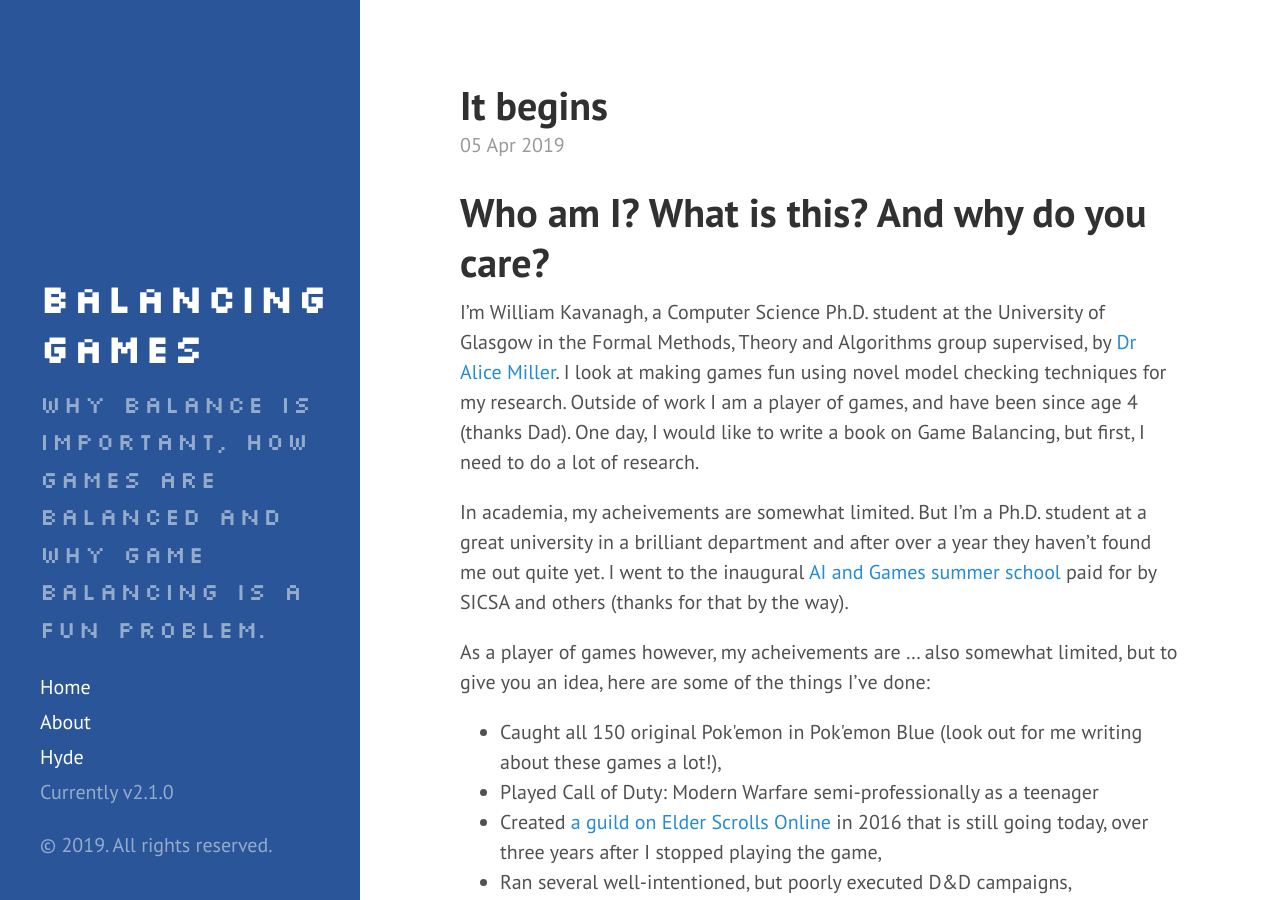
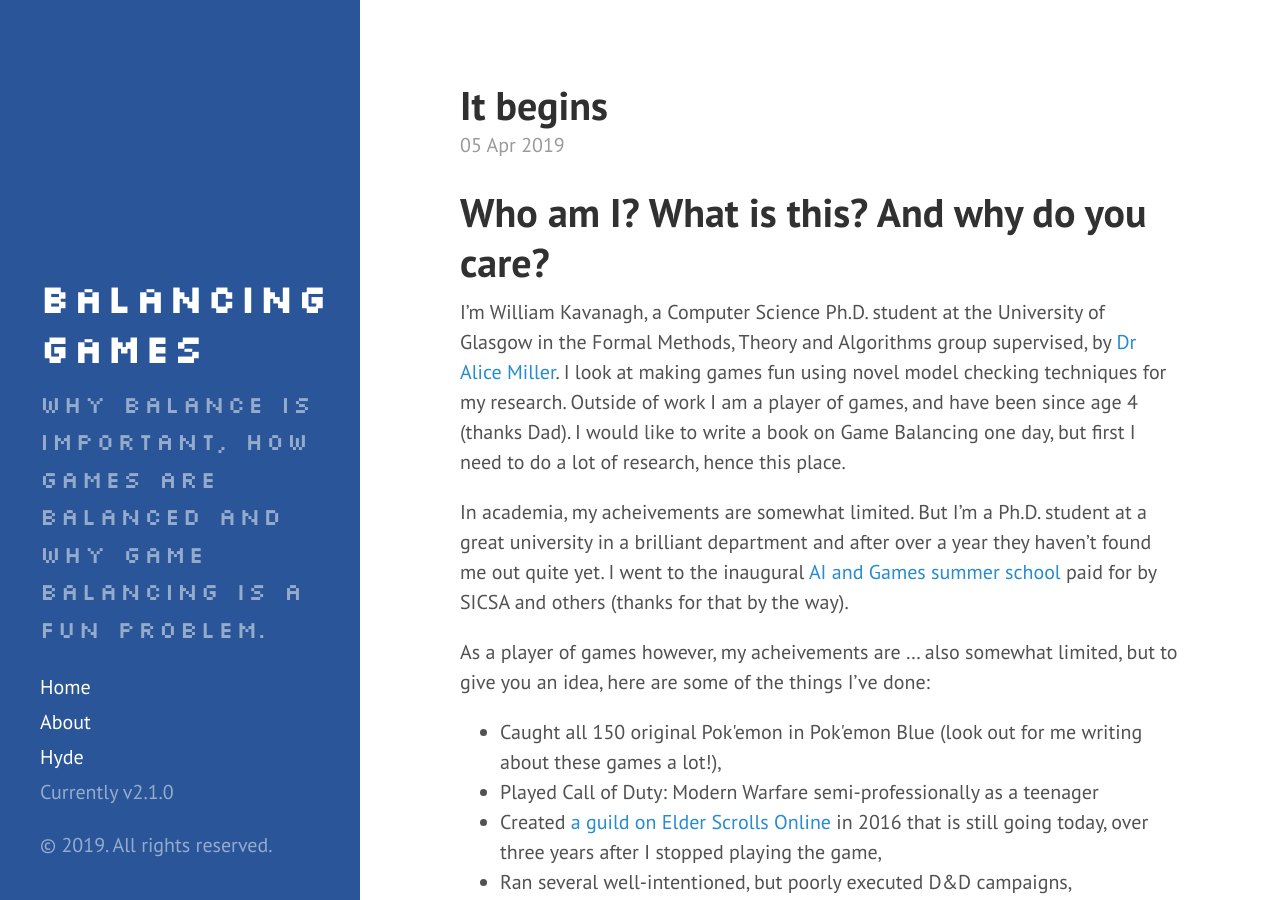
Before and after one commit to WJLKavanagh/balancing_blog, a Jekyll site: the page built from _posts/2019-04-05-it-begins.md, in a window 1280 px wide and 900 px high. Built offline with Jekyll 4.4.1, drawn with Linux system fonts in a browser that asks for light colours.

Commit message:
first post done-ish

```diff
--- a/_posts/2019-04-05-it-begins.md
+++ b/_posts/2019-04-05-it-begins.md
@@ -6,7 +6,7 @@ hidden: false
 
 # Who am I? What is this? And why do you care?
 
-I'm William Kavanagh, a Computer Science Ph.D. student at the University of Glasgow in the Formal Methods, Theory and Algorithms group supervised, by [Dr Alice Miller](https://www.gla.ac.uk/schools/computing/staff/alicemiller/). I look at making games fun using novel model checking techniques for my research. Outside of work I am a player of games, and have been since age 4 (thanks Dad). One day, I would like to write a book on Game Balancing, but first, I need to do a lot of research.
+I'm William Kavanagh, a Computer Science Ph.D. student at the University of Glasgow in the Formal Methods, Theory and Algorithms group supervised, by [Dr Alice Miller](https://www.gla.ac.uk/schools/computing/staff/alicemiller/). I look at making games fun using novel model checking techniques for my research. Outside of work I am a player of games, and have been since age 4 (thanks Dad). I would like to write a book on Game Balancing one day, but first I need to do a lot of research, hence this place.
 
 In academia, my acheivements are somewhat limited. But I'm a Ph.D. student at a great university in a brilliant department and after over a year they haven't found me out quite yet. I went to the inaugural [AI and Games summer school](https://school.gameaibook.org/) paid for by SICSA and others (thanks for that by the way).
 
```
